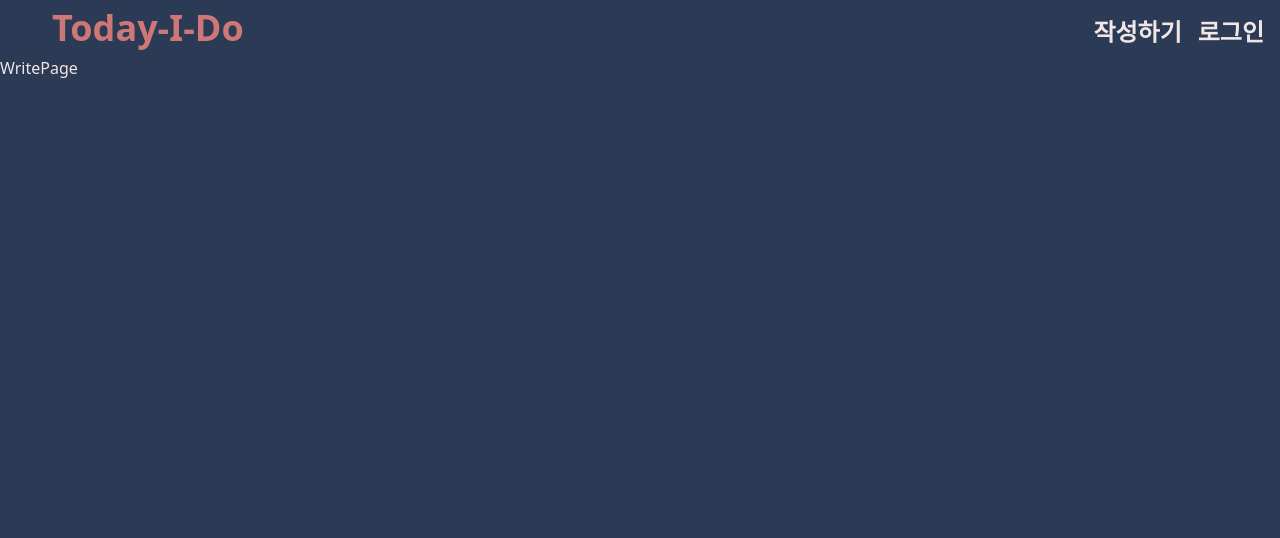
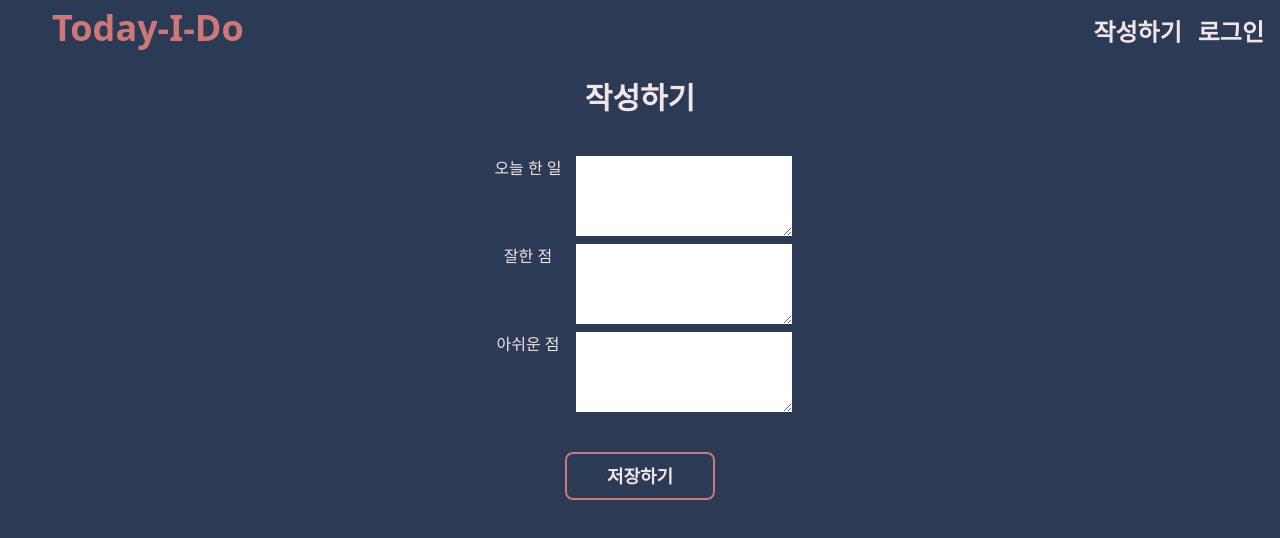
Before and after one commit to paran22/today-i-do, a React (Create React App) app: page /boards/write in a window 1280 px wide. Shown: the top 538 px of the page. Built offline with nearby package versions, Linux system fonts and the light colour scheme; no server answers; some icons are missing.

Commit message:
Feat: add WriteBoardTextArea

```diff
--- /dev/null
+++ b/src/components/WriteBoardTextArea.tsx
@@ -0,0 +1,30 @@
+import React from "react";
+
+interface WriteBoardTextAreaProps {
+  name: string;
+  display: string;
+  value: string;
+  onChange: (event: React.ChangeEvent<HTMLTextAreaElement>) => void;
+}
+
+export default function WriteBoardTextArea({
+  name,
+  display,
+  value,
+  onChange,
+}: WriteBoardTextAreaProps) {
+  return (
+    <div className="flex gap-2">
+      <label className="w-20 text-center" htmlFor={name}>
+        {display}
+      </label>
+      <textarea
+        className="text-black px-2 h-20 outline-background"
+        id={name}
+        name={name}
+        value={value}
+        onChange={onChange}
+      ></textarea>
+    </div>
+  );
+}
--- a/src/pages/WriteBoardPage.tsx
+++ b/src/pages/WriteBoardPage.tsx
@@ -1,5 +1,51 @@
-import React from "react";
+import React, { useState } from "react";
+import Button from "../components/button";
+import WriteBoardTextArea from "../components/WriteBoardTextArea";
+
+interface Board {
+  todayDone: string;
+  good: string;
+  notGood: string;
+}
 
 export default function WriteBoardPage() {
-  return <div>WritePage</div>;
+  const [board, setBoard] = useState<Board>({
+    todayDone: "",
+    good: "",
+    notGood: "",
+  });
+  const onChange = (e: React.ChangeEvent<HTMLTextAreaElement>) => {
+    const { name, value } = e.target;
+    setBoard((prev) => ({ ...prev, [name]: value }));
+  };
+  const onButtonClick = () => {
+    console.log(board);
+  };
+
+  return (
+    <section className="flex flex-col gap-10 pt-6 items-center">
+      <p className="font-bold text-3xl">작성하기</p>
+      <form className="flex flex-col gap-2" onSubmit={() => false}>
+        <WriteBoardTextArea
+          name="todayDone"
+          display="오늘 한 일"
+          value={board.todayDone}
+          onChange={onChange}
+        />
+        <WriteBoardTextArea
+          name="good"
+          display="잘한 점"
+          value={board.good}
+          onChange={onChange}
+        />
+        <WriteBoardTextArea
+          name="notGood"
+          display="아쉬운 점"
+          value={board.notGood}
+          onChange={onChange}
+        />
+      </form>
+      <Button name="저장하기" onClick={onButtonClick} />
+    </section>
+  );
 }
```
